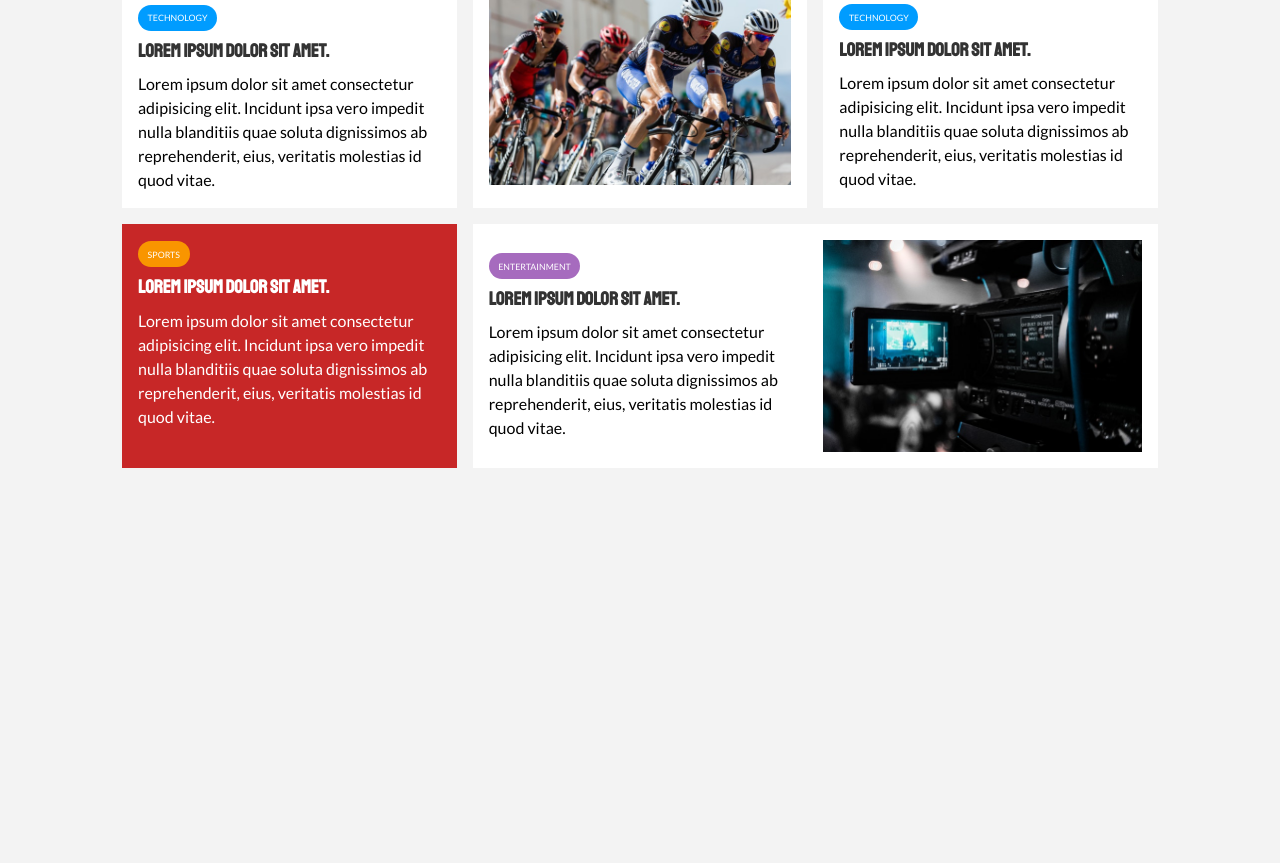
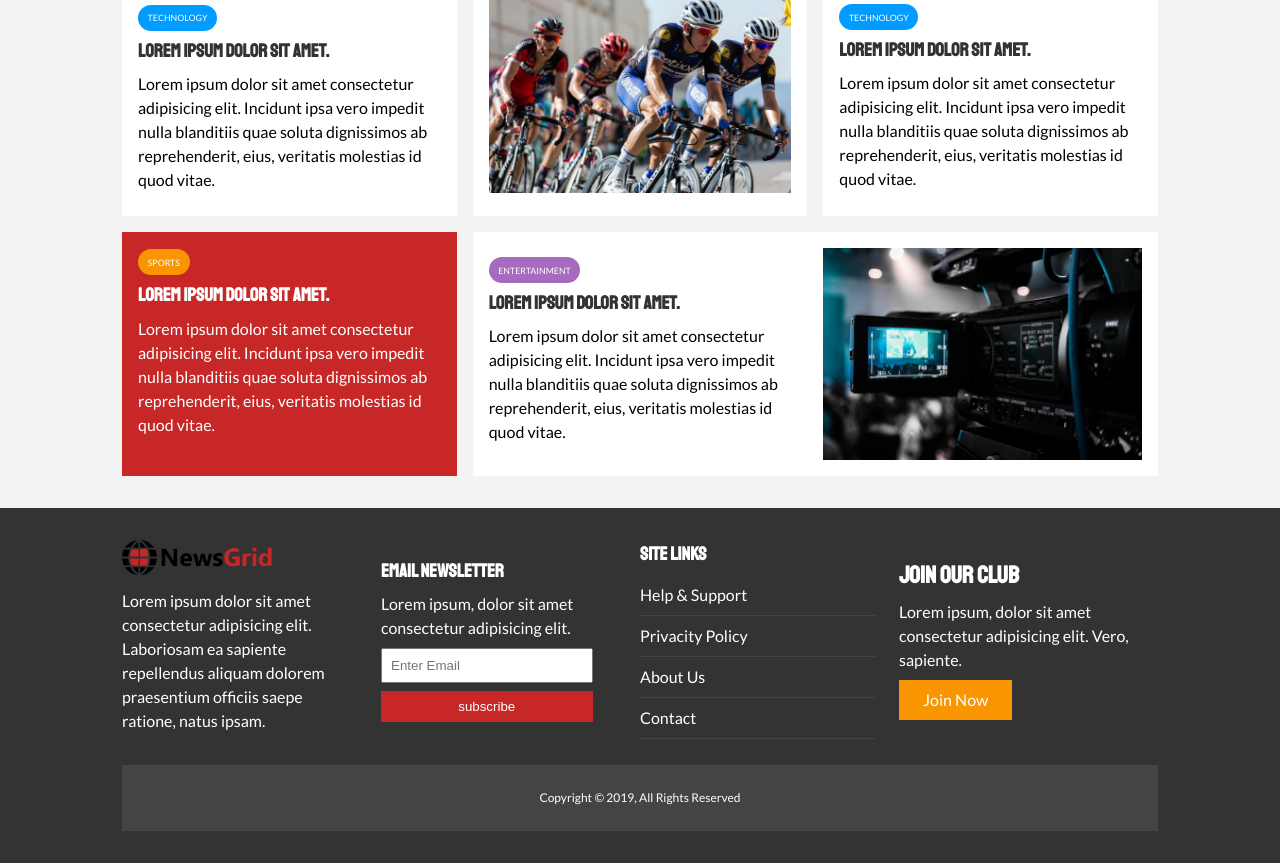
Before and after one commit to lfjaramillo25/grid-web-page, a plain HTML site: page index.html in a window 1280 px wide. Shown: the part 1027-1890 px from the top of the page. Before the commit the page ends 1527 px from the top, so only its background shows below. Drawn offline with Linux system fonts and the light colour scheme.

Commit message:
add footer

```diff
--- a/css/style.css
+++ b/css/style.css
@@ -31,6 +31,10 @@ a {
 
 ul {
   list-style: none;
+}
+
+p {
+  margin: .5rem 0;
 }
 
 img{
@@ -197,7 +201,7 @@ h1, h2, h3, h4, h5 {
 
 .showcase .showcase-container p {
   margin-bottom: 1rem;
-  width: 500px;
+  max-width: 450px;
 }
 
 /*Home Aticles*/
@@ -218,3 +222,48 @@ h1, h2, h3, h4, h5 {
 .home-articles .article-container > *:last-child {
   grid-column: 2 /span 2;
 }
+
+/* Footer */
+.main-footer {
+  background: var(--dack-color);
+  color: #fff;
+}
+.main-footer img {
+  width: 150px;
+}
+.main-footer a {
+  color: #fff;
+}
+.main-footer .footer-container {
+  display: grid;
+  grid-template-columns: repeat(4, 1fr);
+  grid-gap: 1.5rem;
+  align-items: center;
+  padding: 2rem;
+}
+.main-footer .footer-container > *:last-child{
+  grid-column: 1 /span4;
+  text-align: center;
+  background: #444;
+  padding: 1rem;
+  font-size: 0.75rem;
+}
+
+.main-footer .footer-container div:nth-child(2) input[type='email']{
+  width: 90%;
+  padding: 0.5rem;
+  margin-bottom: 0.5rem;
+}
+
+.main-footer .footer-container input[type='submit'] {
+  width: 90%;
+}
+
+.main-footer .footer-container .list li {
+  padding: .5rem 0;
+  border-bottom: 1px solid #444;
+}
+
+.main-footer .footer-container .list li a:hover {
+  color: var(--primary-color);
+}
--- a/index.html
+++ b/index.html
@@ -109,5 +109,41 @@
     </div>
   </div>
 </section>
+<!-- Footer -->
+<footer class="main-footer">
+  <div class="container footer-container">
+    <div>
+      <img src="img/logo.png" alt="Newgrid">
+      <p>Lorem ipsum dolor sit amet consectetur adipisicing elit. Laboriosam ea sapiente repellendus aliquam dolorem praesentium officiis saepe ratione, natus ipsam.</p>
+    </div>
+    <div>
+      <h3>Email Newsletter</h3>
+      <p>Lorem ipsum, dolor sit amet consectetur adipisicing elit.</p>
+      <form>
+        <input type="email" placeholder="Enter Email">
+        <input type="submit" value="subscribe" class="btn btn-primary">
+      </form>
+    </div>
+    <div>
+      <h3>Site Links</h3>
+      <ul class="list">
+        <li><a href="#">Help & Support</a></li>
+        <li><a href="#">Privacity Policy</a></li>
+        <li><a href="#">About Us</a></li>
+        <li><a href="#">Contact</a></li>
+      </ul>
+    </div>
+    <div>
+      <h2>Join Our Club</h2>
+      <p>Lorem ipsum, dolor sit amet consectetur adipisicing elit. Vero, sapiente.</p>
+      <a href="#" class="btn btn-secondary">Join Now</a>
+    </div>
+    <div>
+      <p>
+        Copyright &copy; 2019, All Rights Reserved
+      </p>
+    </div>
+  </div>
+</footer>
 </body>
 </html>
```
